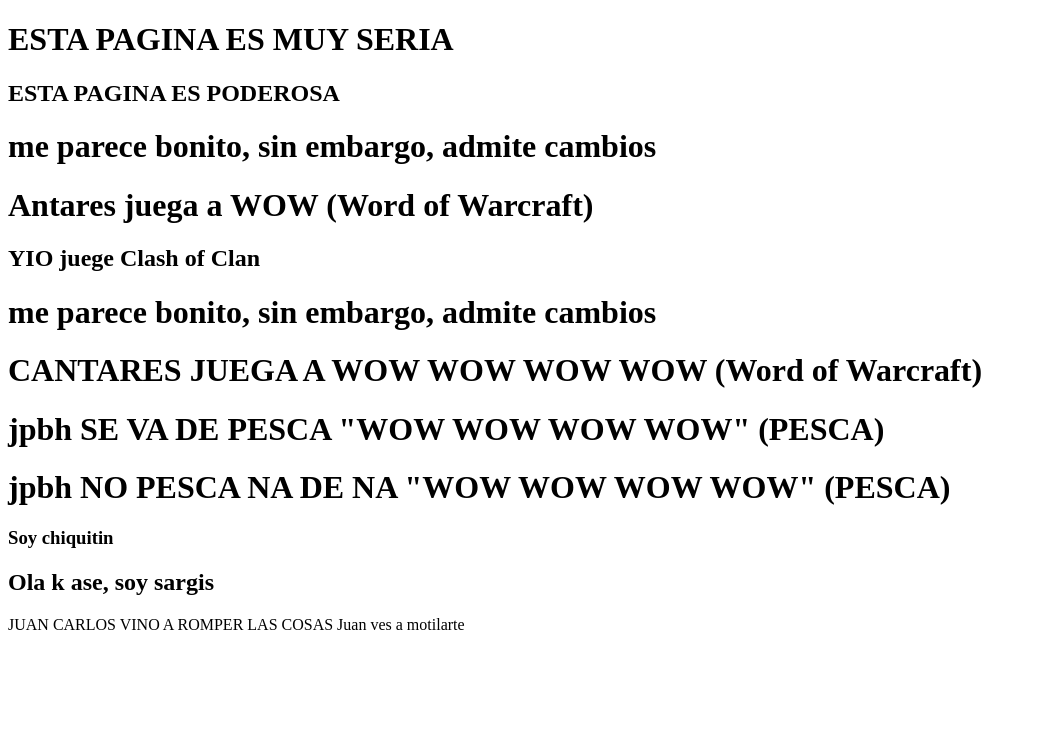
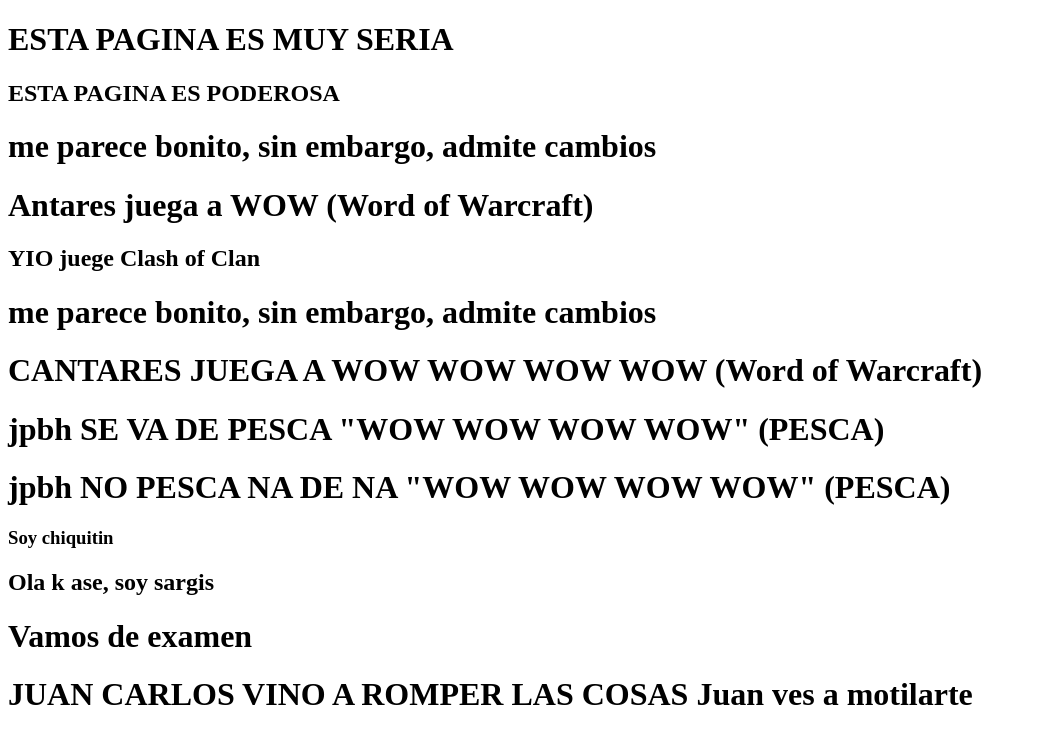
Before and after one commit to RogerdeLunel/ejercicio-practico-UF1893, a plain HTML site: page index.html in a window 1280 px wide. Shown: the whole page, without its empty margins (0-1037 px from the left). Drawn offline with Linux system fonts and the light colour scheme.

Commit message:
Antares prueba

```diff
--- a/index.html
+++ b/index.html
@@ -17,6 +17,7 @@
    <h1>jpbh NO PESCA NA DE NA "WOW WOW WOW WOW" (PESCA)</h1>
    <h3>Soy chiquitin</h3>
    <h2>Ola k ase, soy sargis</h2>
+   <h1>Vamos de examen<h1>
 </body>
 </html>
 
```
